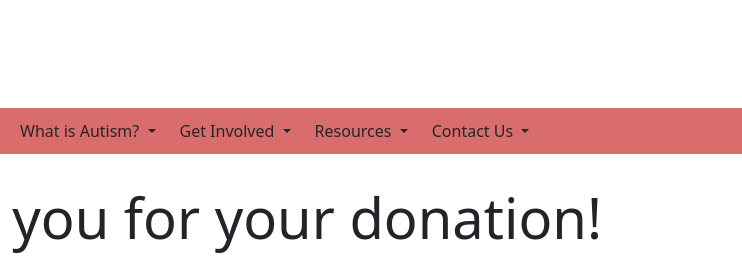
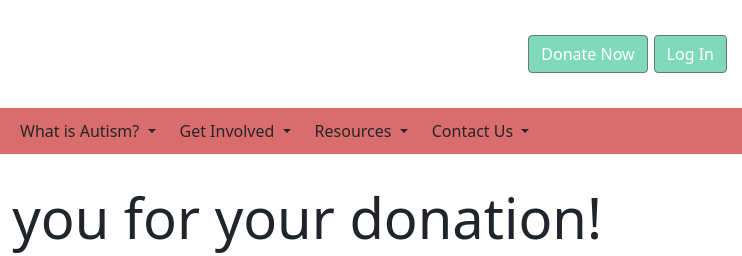
Before and after one commit to quint-ana/Bootcamp_Final_P2, a plain HTML site: page index.html in a window 1280 px wide. Shown: the top 256 px of the page, 538-1280 px from the left. Drawn offline with nearby package versions, Linux system fonts and the light colour scheme; a script that the page names is missing.

Commit message:
Added buttons on top
Also changed the color

```diff
--- a/css/style.css
+++ b/css/style.css
@@ -17,6 +17,16 @@
   .dropdown-menu {
     background-color: #D96C6C;
   }
+
+  /*Top Donate Now button*/
+
+.donate-btn {
+  margin-left: 250px;
+  font-size: 0px;
+  margin: 3px;
+  margin-top: 35px;
+  float: right;
+}
 
   /*start of example nav*/
 
@@ -140,7 +150,7 @@
 
   button {
     justify-content: center;
-    background-color: #D96C6C !important;
+    background-color: #80D9BA !important;
     border-color: #D96C6C;
     color: white;
   }
--- a/index.html
+++ b/index.html
@@ -13,8 +13,19 @@
       <div class="container-fluid">
         <h1>
           <a href="https://anayjahrob.github.io/Final-Project-Home-Pages/"><img src="images/Screen Shot 2021-10-13 at 1.39.54 PM copy.png" height="100" width="500"></a>
+
+          <div class="btn-group donate-btn" role="group" aria-label="Basic example">
+            <button type="button" class="btn btn-secondary">Log In</button>
+          </div>
+
+          <div class="btn-group donate-btn" role="group" aria-label="Basic example">
+            <button type="button" class="btn btn-secondary">Donate Now</button>
+          </div>
+
         </h1>
       </div>
+
+
 
         <!--Top bar Navigation-->
 
```
